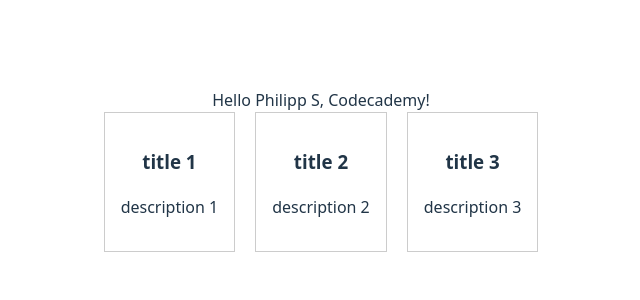
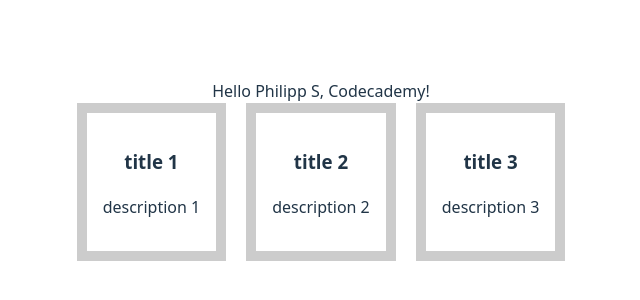
Before and after one commit to philippshchekin-art/vite-project, a React (Vite) app: page / in a window 1280 px wide. Shown: the part 230-530 px from the top of the page, without its empty margins (319-959 px from the left). Built offline with nearby package versions, Linux system fonts and the light colour scheme.

Commit message:
line 10 thick

```diff
--- a/src/App.css
+++ b/src/App.css
@@ -35,7 +35,7 @@
 
 .card {
   padding: 1em;
-  border: 1px solid #ccc;
+  border: 10px solid #ccc;
 }
 
 .read-the-docs {
```
